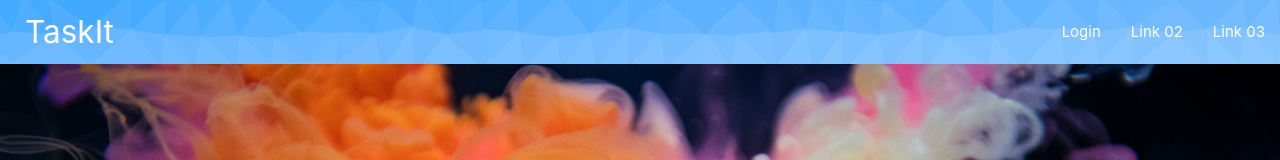
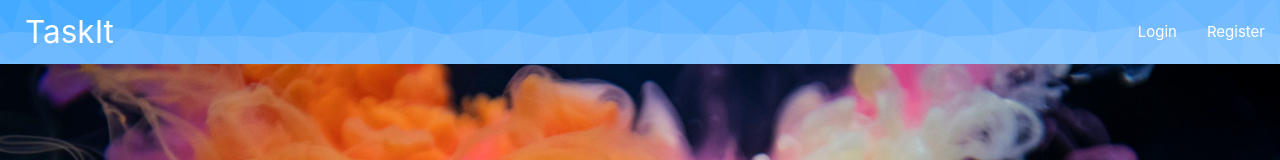
Before and after one commit to Esotastic/TaskIt, a React (Create React App) app: page / in a window 1280 px wide. Shown: the top 160 px of the page. Built offline with nearby package versions, Linux system fonts and the light colour scheme.

Commit message:
Prepare for for git push

```diff
--- a/src/components/Header/Header.js
+++ b/src/components/Header/Header.js
@@ -1,53 +1,22 @@
 import React, { Component } from 'react';
-// import { Link } from 'react-router-dom';
 
-// import styles from './Header.scss';
 import './Header.scss';
 
 class Header extends Component {
-    //     renderContent() {
-    //         switch (this.props.auth) {
-    //             case null:
-    //                 return;
-    //             case false:
-    //                 return [
-    //                     <li><a href="/login">Login</a></li>,
-    //                     <li><a href="/register">Register</a></li>
-    //                 ];
-    //             default:
-    //                 return [
-    //                     <li><a href="/dashboard">Dashboard</a></li>,
-    //                     <li><a href="/logout">Logout</a></li>
-    //                 ];
-    //         }
-    //     }
-
     render() {
 
         return (
             <div>
                 <nav className="Nav">
                     <div className="nav-wrapper">
-                        <a href="#" class="brand-logo">TaskIt</a>
-                        <ul id="nav-mobile" class="right">
-                            <li ><a href="login.html">Login</a></li>
-                            <li><a href="#">Link 02</a></li>
-                            <li><a href="#">Link 03</a></li>
+                        <a href="/" className="brand-logo">TaskIt</a>
+                        <ul id="nav-mobile" className="right">
+                            <li ><a href="/login">Login</a></li>
+                            <li><a href="/register">Register</a></li>
                         </ul>
                     </div>
                 </nav>
             </div >
-            //             <nav>
-            //                 <Link
-            //                     to="/"
-            //                     className="brand-logo"
-            //                 >
-            //                     TaskIt
-            //                 </Link>
-            //                 <ul>
-            //                     {this.renderContent()}
-            //                 </ul>
-            //             </nav>
         );
     }
 }
```
